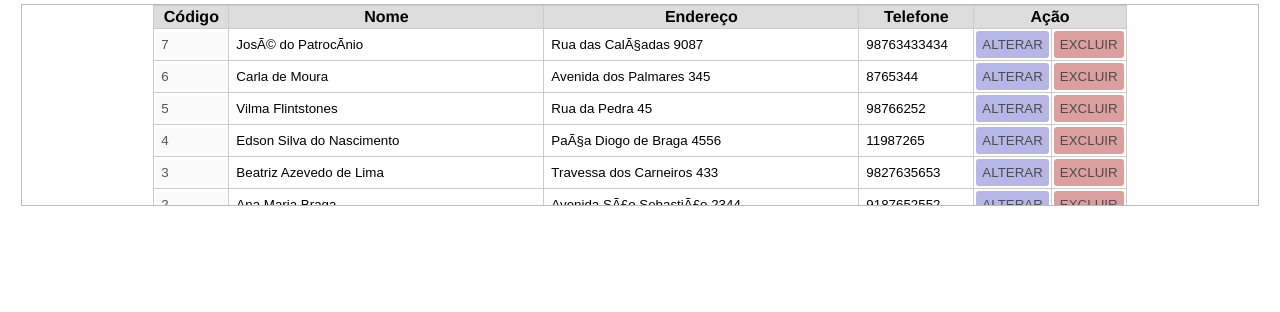
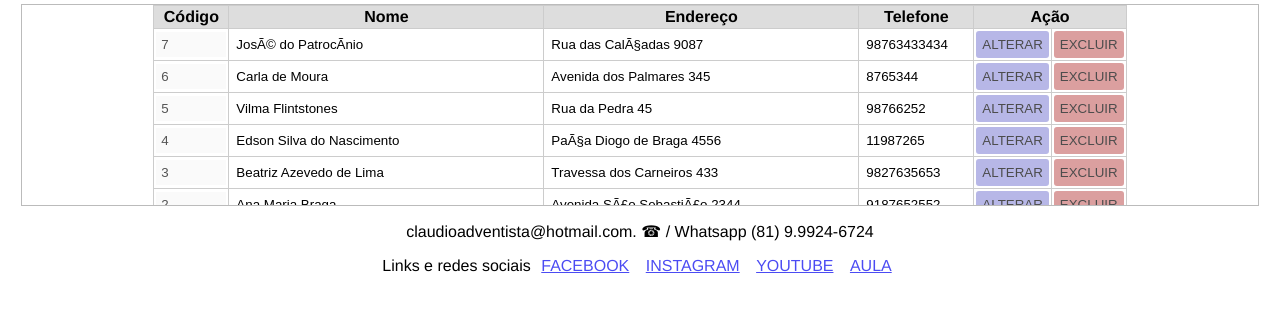
Before and after one commit to claudioadventista/crud-php, a PHP site: page / in a window 1280 px wide. Shown: the part 401-713 px from the top of the page. Run offline with PHP 8.4, Linux system fonts and the light colour scheme; data comes from the database, SQL or seed files in the repository.

Commit message:
modificação no index.php

```diff
--- a/index.php
+++ b/index.php
@@ -1,3 +1,14 @@
+<!--
+    Esse projeto foi feito com base em uma aula no youtube no link abaixo.
+    https://www.youtube.com/watch?v=SR6xLAbisU8&t=2817s.
+    Eu apenas fiz as modificações abaixo:
+    *  Campo busca, com sua funcionalidade.
+    *  Só CSS sem Bootstrap.
+    *  Retorna a confirmação de atualização e exclusão.
+    *  Tabela com rolagem.
+    *  Conta o número de registro encontrado.
+-->
+
 <?php include 'connx.php';?>
 <!DOCTYPE html>
 <html lang="pt-br">
@@ -86,7 +97,15 @@
                 <?php }; ?>
             </table>
         </div>
-
+        <p><center>claudioadventista@hotmail.com. &#9742 / Whatsapp (81) 9.9924-6724</center></p>
+        <p>
+            <center>Links e redes sociais
+                <a class="but" href="https://m.facebook.com/claudio.xavier.37669?eav=AfYGlCND-Y3ECEIjKY2iiAaIzCIyhNAQYMwixLpQmCMg9e4scIVCUQaYagTlW-uxglk&paipv=0" target="blank">Facebook</a>
+                <a class="but" href="https://www.instagram.com/oficina.c.t.eletronica/" target="blank">Instagram</a>
+                <a class="but" href="https://www.youtube.com/channel/UClYcoL8yyFcxcSzK2L2zByw" target="blank">Youtube</a>
+                <a class="but" href="https://www.youtube.com/watch?v=SR6xLAbisU8&t=2817s" target="blank"> Aula </a>
+            </center>
+        </p>
     <?php
         }else{
             echo "Nada encontrado.";
```
